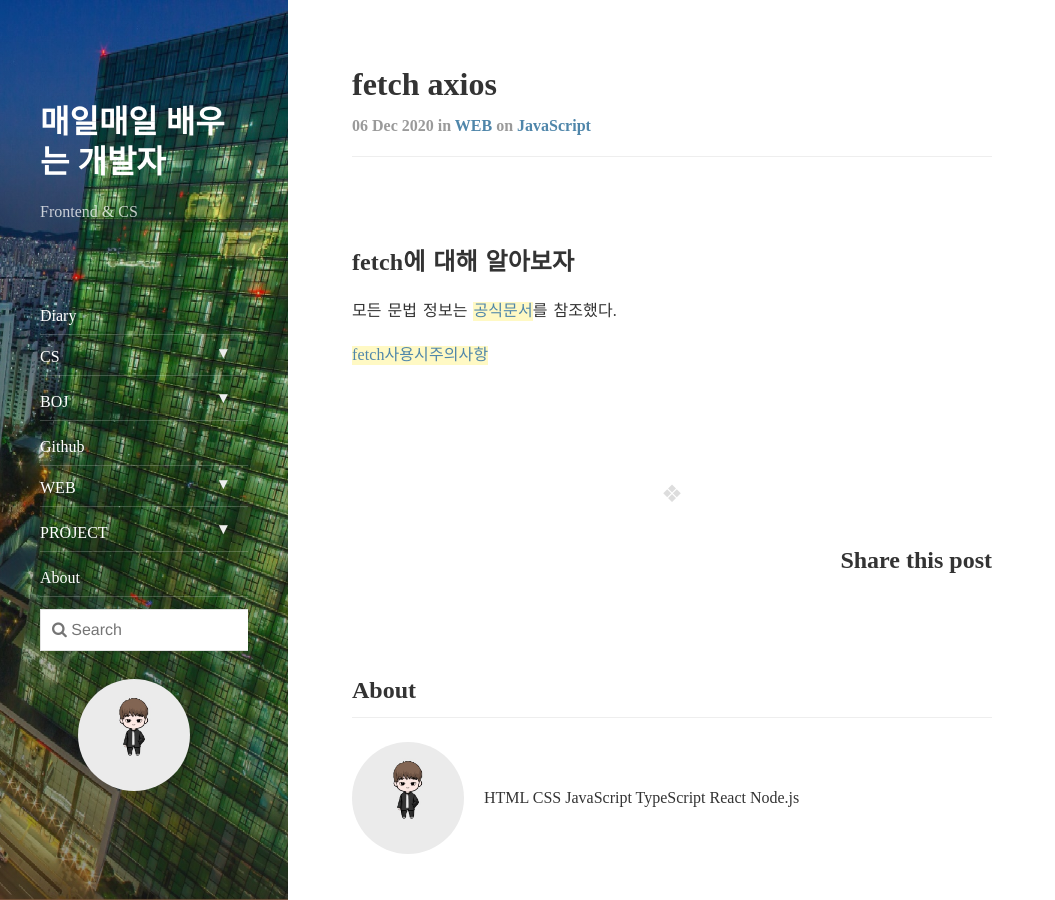
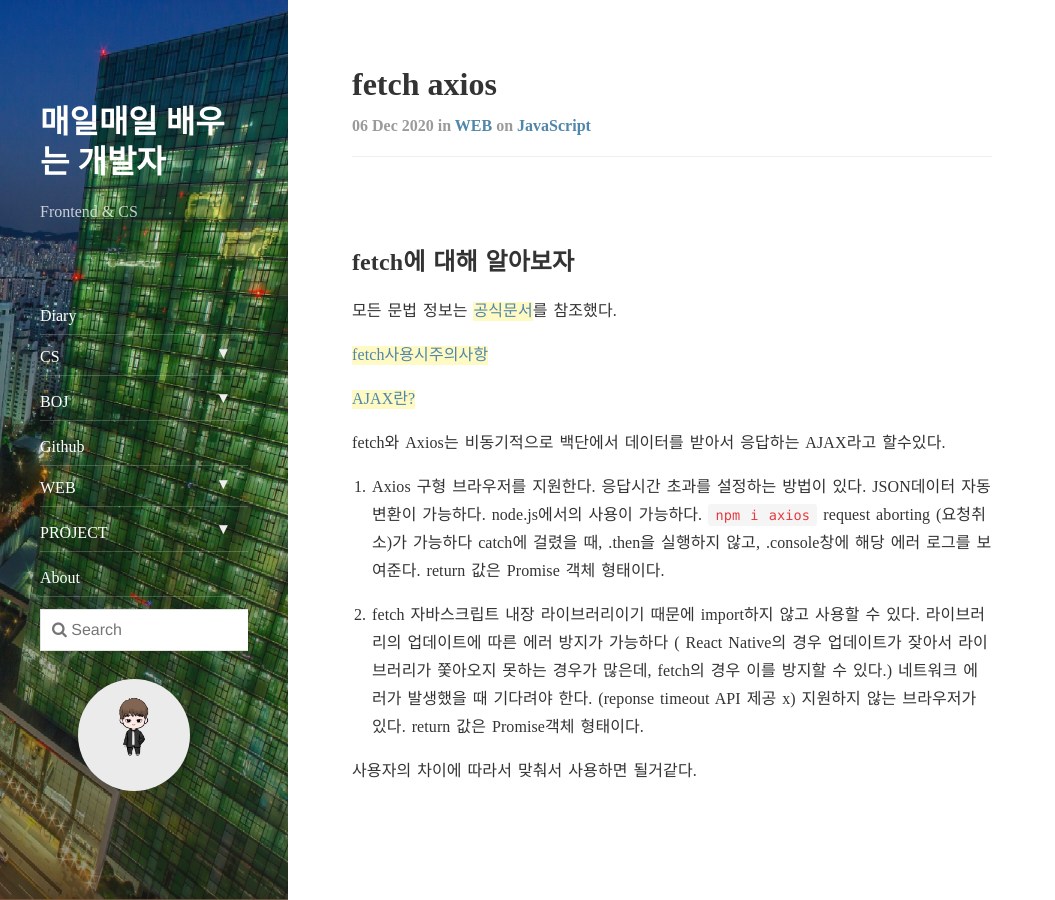
Before and after one commit to erurang/erurang.github.io, a Jekyll site: the page built from _posts/2020-12-06-js-fetch.md, in a window 1280 px wide and 900 px high. Shown: the whole window, without its empty margins (0-1055 px from the left). Built offline with Jekyll 4.4.1, drawn with Linux system fonts in a browser that asks for light colours; nearby versions of some CDN libraries; comment, search, counter and statistics services are not loaded.

Commit message:
fetch&axios

```diff
--- a/_posts/2020-12-06-js-fetch.md
+++ b/_posts/2020-12-06-js-fetch.md
@@ -15,3 +15,25 @@ comments: true
 모든 문법 정보는 [공식문서](https://developer.mozilla.org/ko/docs/Web/API/Fetch_API/Fetch의_사용법)를 참조했다.
 
 [fetch사용시주의사항](https://wooooooak.github.io/javascript/2018/11/25/fetch&json()/)
+
+[AJAX란?](https://erurang.github.io/web/2020/12/28/js-ajax/)
+
+fetch와 Axios는 비동기적으로 백단에서 데이터를 받아서 응답하는 AJAX라고 할수있다.
+
+1. Axios
+구형 브라우저를 지원한다.
+응답시간 초과를 설정하는 방법이 있다.
+JSON데이터 자동변환이 가능하다.
+node.js에서의 사용이 가능하다. `npm i axios`
+request aborting (요청취소)가 가능하다
+catch에 걸렸을 때, .then을 실행하지 않고, .console창에 해당 에러 로그를 보여준다.
+return 값은 Promise 객체 형태이다.
+
+2. fetch
+자바스크립트 내장 라이브러리이기 때문에 import하지 않고 사용할 수 있다.
+라이브러리의 업데이트에 따른 에러 방지가 가능하다 ( React Native의 경우 업데이트가 잦아서 라이브러리가 쫓아오지 못하는 경우가 많은데, fetch의 경우 이를 방지할 수 있다.)
+네트워크 에러가 발생했을 때 기다려야 한다. (reponse timeout API 제공 x)
+지원하지 않는 브라우저가 있다.
+return 값은 Promise객체 형태이다.
+
+사용자의 차이에 따라서 맞춰서 사용하면 될거같다.
```
